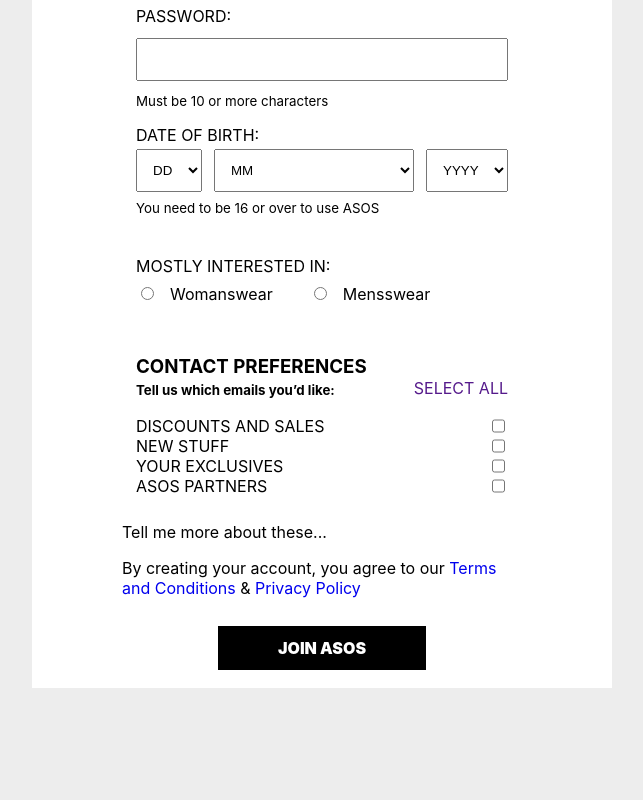
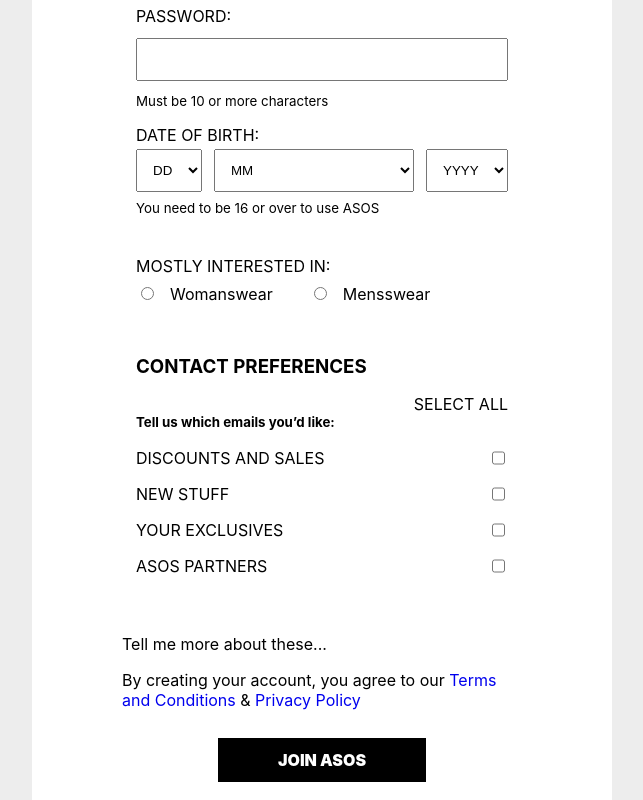
Before and after one commit to anthonyzamarro/dui-one, a React (Create React App) app: page / in a window 1280 px wide. Shown: the part 853-1653 px from the top of the page, without its empty margins (318-961 px from the left). Before the commit the page ends 1541 px from the top, so only its background shows below. Built offline with nearby package versions, Linux system fonts and the light colour scheme.

Commit message:
start adding parent and clickable components

```diff
--- a/src/App.css
+++ b/src/App.css
@@ -215,6 +215,7 @@
 .checkbox__container {
   display: flex;
   justify-content: space-between;
+  padding-bottom: 16px;
 }
 
 /*
--- a/src/components/Elements/Button.tsx
+++ b/src/components/Elements/Button.tsx
@@ -12,6 +12,10 @@
 const Button: React.FC<Props> = ({ text, link, newWindow, logo, type, activeClass }) => {
     const isActive = activeClass ? '-active' : '';
 
+    const getValue = (e: object) => {
+        console.log(e);
+    }
+
     return (
         <div className="button__container">
             {logo ? <img src={logo} alt="text" /> : ''}
@@ -20,6 +24,7 @@
                     target={newWindow ? '_blank' : ''}
                     rel="noreferrer"
                     className={`btn__${type}${isActive} ${type}`}
+                    onChange={(e: object) => getValue(e)}
                 >
                     {text}
                 </a>
--- /dev/null
+++ b/src/components/Elements/Clickable.tsx
@@ -0,0 +1,25 @@
+import React from "react";
+
+interface Props {
+    text: string,
+}
+
+const Clickable: React.FC<Props> = ({ text }) => {
+
+    const getValue = (e: object) => {
+        console.log(e);
+    }
+
+    return (
+        <div className="clickable__container">
+
+                <p
+                    onClick={(e: object) => getValue(e)}
+                >
+                    {text}
+                </p>
+        </div>
+    )
+}
+
+export default Clickable;
--- /dev/null
+++ b/src/components/containers/Parent.tsx
@@ -0,0 +1,19 @@
+import React from "react";
+
+interface Props {
+}
+
+const Parent: React.FC<Props> = ({ children }) => {
+
+    const getValue = (e: object) => {
+        console.log(e);
+    }
+
+    return (
+        <div className="parent__container">
+            { children }
+        </div>
+    )
+}
+
+export default Parent;
--- a/src/components/pages/Home.tsx
+++ b/src/components/pages/Home.tsx
@@ -9,6 +9,8 @@
 import SelectList from '../elements/SelectList';
 import TextField from '../elements/TextField';
 import Modal from '../containers/Modal';
+import Clickable from '../elements/Clickable';
+import Parent from '../containers/Parent';
 
 
 const Home: React.FC = () => {
@@ -95,14 +97,18 @@
                 </fieldset>
             </div>
             <div className="checkbox__container">
+                <Parent>
                     <fieldset className="fieldset__container-checkbox">
                         <div className="preferences__title_button__container">
                             <h3 className="preferences__title">CONTACT PREFERENCES</h3>
                             <h5 className="preferences__subtitle">Tell us which emails you’d like:</h5>
-                        <Button
+                            {/* <Button
                                 link=""
                                 text="SELECT ALL"
                                 newWindow={false}
+                            /> */}
+                            <Clickable
+                                text="SELECT ALL"
                             />
                         </div>
                         <div className="checkboxes">
@@ -120,6 +126,7 @@
                             />
                         </div>
                     </fieldset>
+                </Parent>
             </div>
         </Form>
         <Modal
```
Lines whose indentation alone changed are shown as unchanged.
